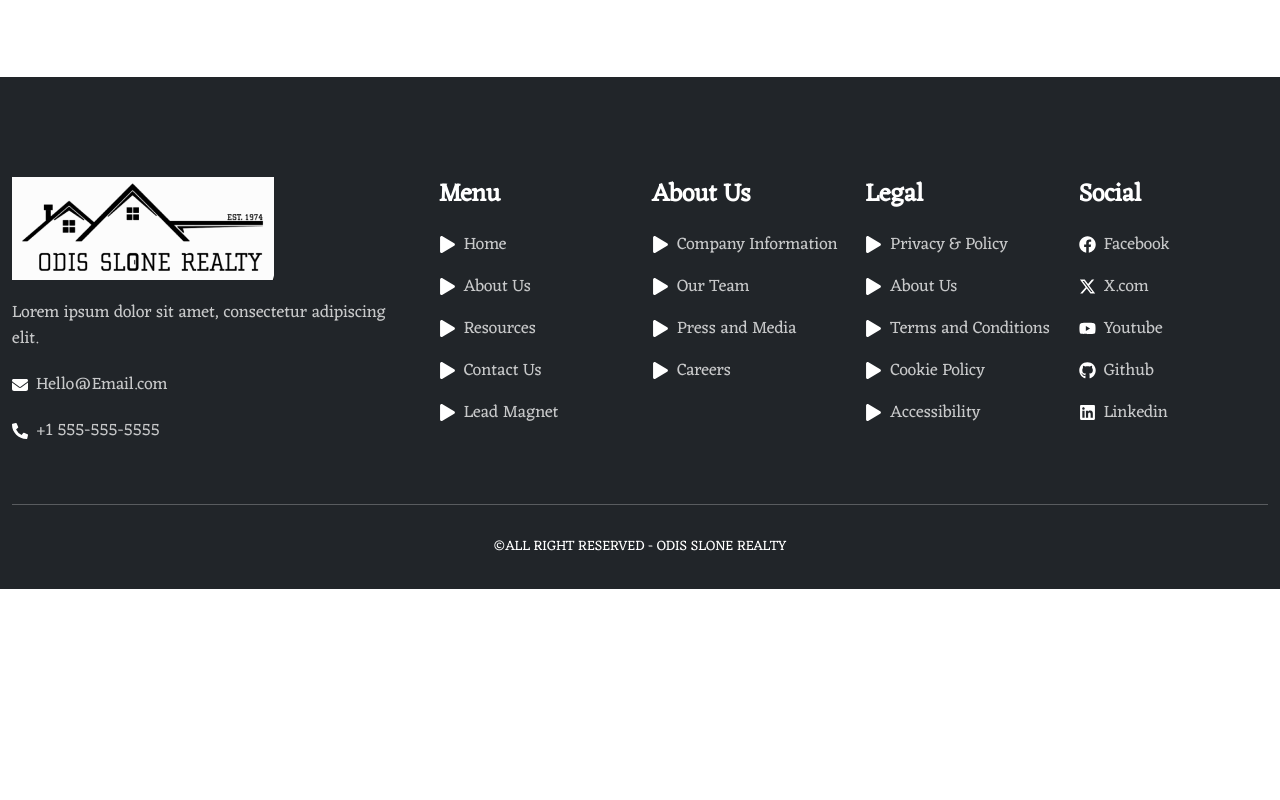
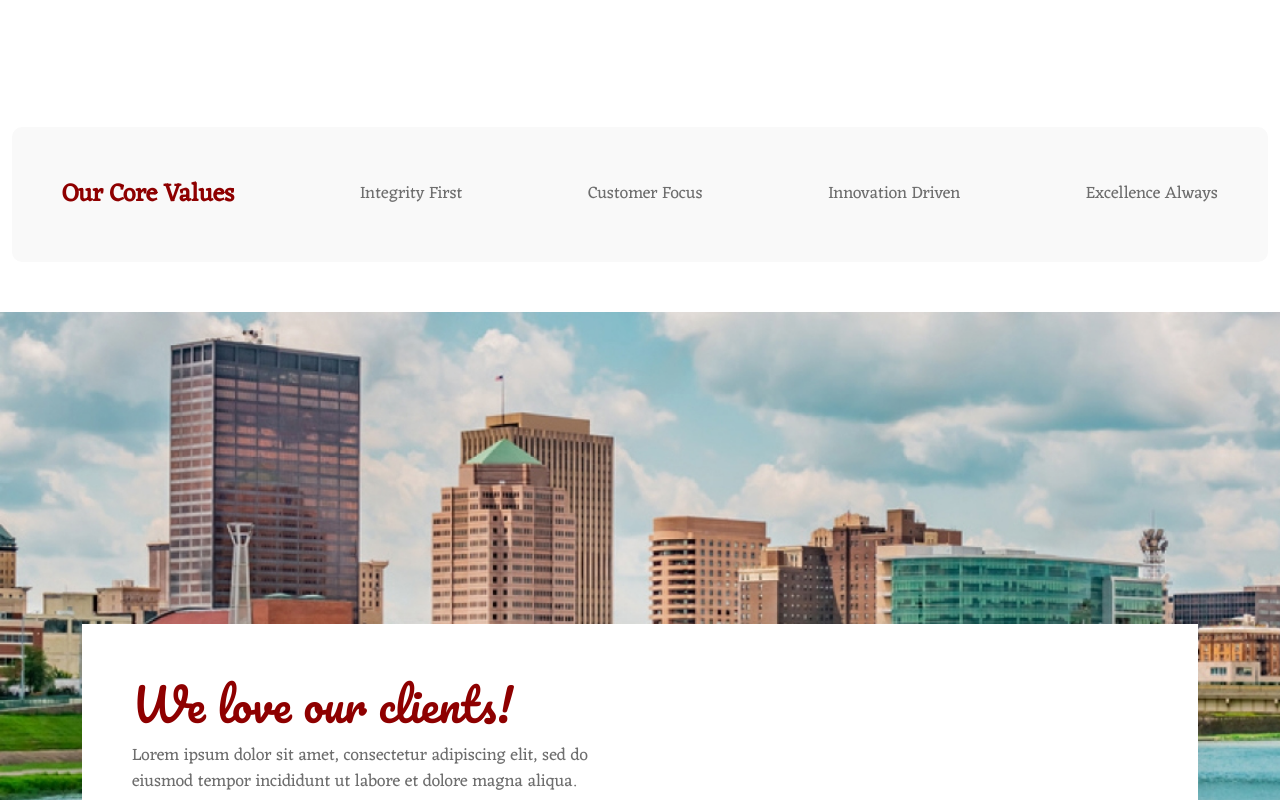
Before and after one commit to nahid-hn-kiran/omni-homes, a React (Vite) app: page /about-us in a window 1280 px wide. Shown: the part 2480-3280 px from the top of the page. Before the commit the page ends 3069 px from the top, so only its background shows below. Built offline with nearby package versions, Linux system fonts and the light colour scheme.

Commit message:
About page added

```diff
--- a/src/index.css
+++ b/src/index.css
@@ -74,6 +74,10 @@ a {
 
 .bg-dark {
   background-color: var(--dark);
+}
+
+.spacer-222 {
+  margin-top: 222px;
 }
 
 .common-text {
--- a/src/pages/AboutUs/AboutUs.css
+++ b/src/pages/AboutUs/AboutUs.css
@@ -6,3 +6,15 @@
 .team-members {
   row-gap: 45px;
 }
+
+.about-core-values .our-values {
+  background-color: var(--bg-pink) !important;
+}
+
+.about-core-values .value-title {
+  color: var(--primary-red);
+}
+
+.about-core-values .common-text {
+  color: var(--gray);
+}
--- a/src/pages/AboutUs/AboutUs.jsx
+++ b/src/pages/AboutUs/AboutUs.jsx
@@ -1,5 +1,7 @@
 import CardSide from "../../components/CardSide/CardSide";
 import OmniCard from "../../components/OmniCard/OmniCard";
+import Testimonial from "../../components/Testimonial/Testimonial";
+import ValuesCard from "../../components/ValuesCard/ValuesCard";
 import {
   aboutCommitmentCardBottom,
   aboutRealityCardTop,
@@ -18,6 +20,7 @@ const AboutUs = () => {
           <CardSide cardSideContent={aboutCommitmentCardBottom} />
         </div>
       </div>
+      {/* Team Members  */}
       <div className="about-us team">
         <div className="container">
           <h2 className="section-title text-center">Meet the Team</h2>
@@ -30,6 +33,13 @@ const AboutUs = () => {
           </div>
         </div>
       </div>
+      {/* Core Values  */}
+      <div className="about-core-values">
+        <ValuesCard />
+      </div>
+      {/* Testimonial  */}
+      <Testimonial />
+      <div className="spacer-222"></div>
     </div>
   );
 };
```
